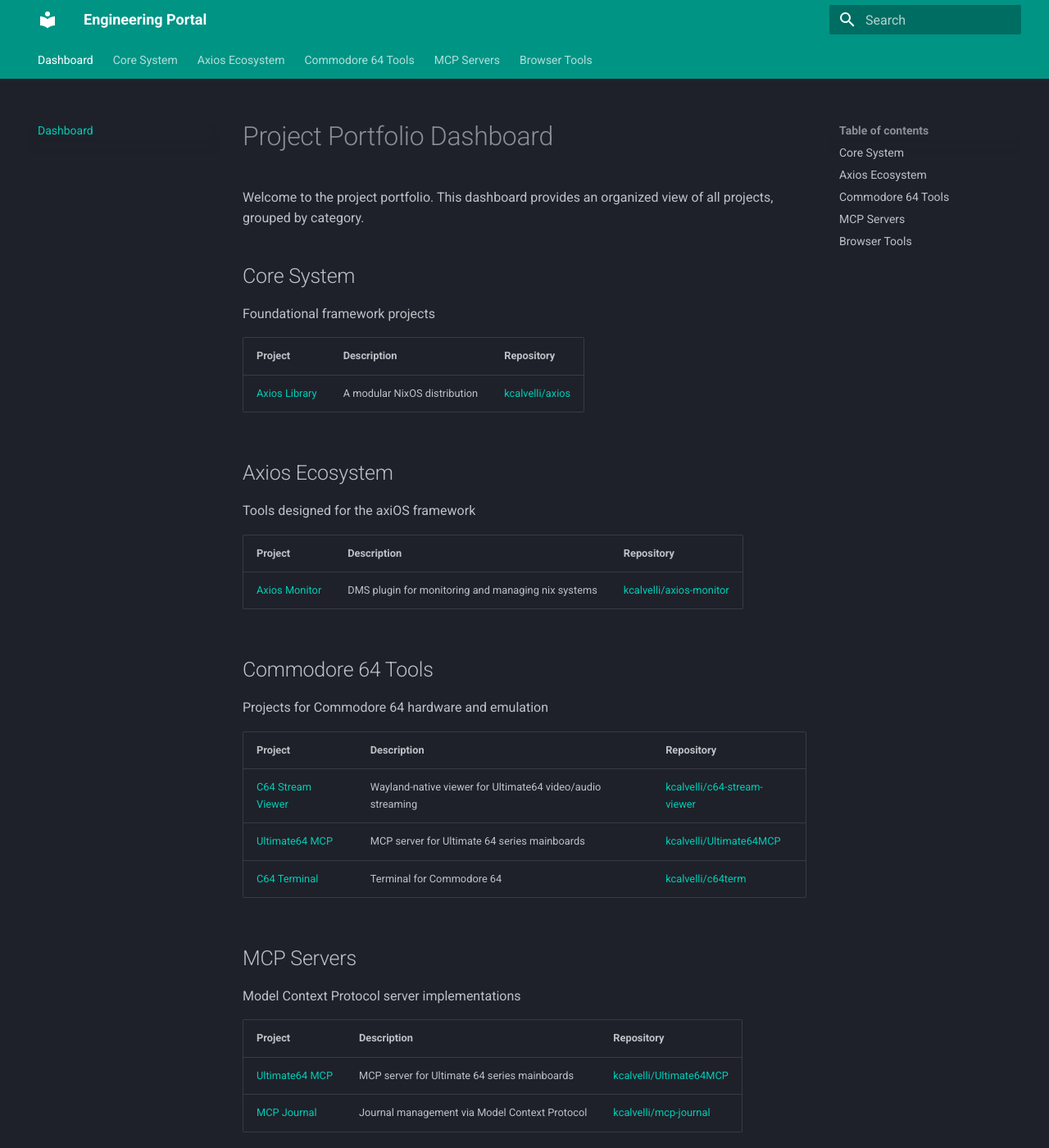
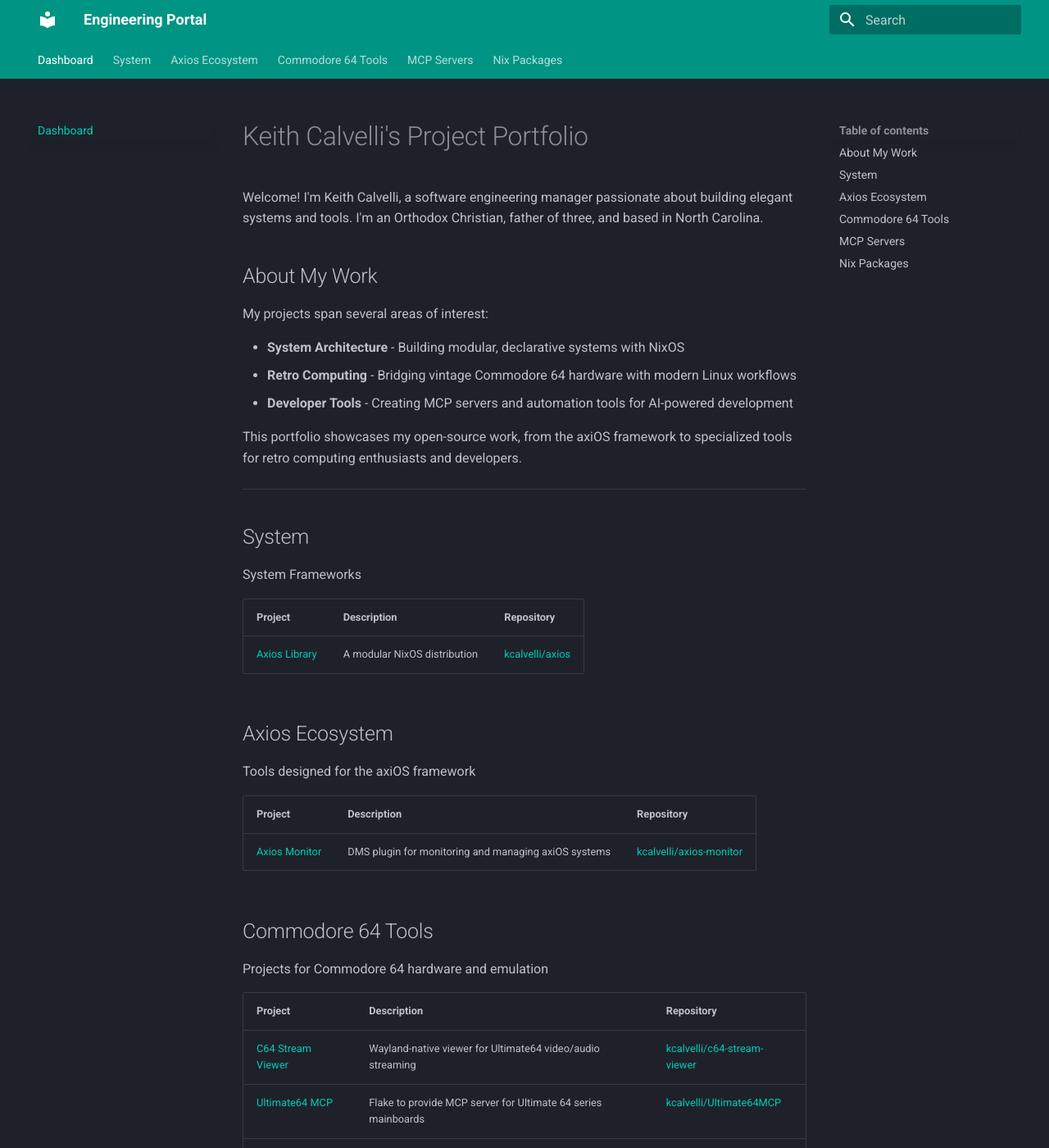
Before and after one commit to kcalvelli/kcalvelli-portal, an MkDocs documentation site: the page built from docs/index.md, in a window 1280 px wide and 1400 px high. Shown: the whole window at 82% size. Built offline with MkDocs 1.6.1 and Material for MkDocs 9.7.7, drawn with Linux system fonts in a browser that asks for light colours; some of the changed text lies outside the part shown.

Commit message:
Personalize portfolio and refine tag categorization
Add personal bio to index.md introducing Keith Calvelli as software engineering manager, Orthodox Christian, father of three, based in North Carolina. Refine tag structure by renaming "core" to "os", moving brave-browser-previews under "pkgs" tag, and updating project descriptions for clarity. Remove duplicate navigation entries.

Co-Authored-By: Claude Sonnet 4.5 <noreply@anthropic.com>

```diff
--- a/docs/index.md
+++ b/docs/index.md
@@ -1,10 +1,22 @@
-# Project Portfolio Dashboard
+# Keith Calvelli's Project Portfolio
 
-Welcome to the project portfolio. This dashboard provides an organized view of all projects, grouped by category.
+Welcome! I'm Keith Calvelli, a software engineering manager passionate about building elegant systems and tools. I'm an Orthodox Christian, father of three, and based in North Carolina.
 
-## Core System
+## About My Work
 
-Foundational framework projects
+My projects span several areas of interest:
+
+- **System Architecture** - Building modular, declarative systems with NixOS
+- **Retro Computing** - Bridging vintage Commodore 64 hardware with modern Linux workflows
+- **Developer Tools** - Creating MCP servers and automation tools for AI-powered development
+
+This portfolio showcases my open-source work, from the axiOS framework to specialized tools for retro computing enthusiasts and developers.
+
+---
+
+## System
+
+System Frameworks
 
 | Project | Description | Repository |
 |---------|-------------|------------|
@@ -16,7 +28,7 @@ Tools designed for the axiOS framework
 
 | Project | Description | Repository |
 |---------|-------------|------------|
-| [Axios Monitor](axios-monitor.md) | DMS plugin for monitoring and managing nix systems | [kcalvelli/axios-monitor](https://github.com/kcalvelli/axios-monitor) |
+| [Axios Monitor](axios-monitor.md) | DMS plugin for monitoring and managing axiOS systems | [kcalvelli/axios-monitor](https://github.com/kcalvelli/axios-monitor) |
 
 ## Commodore 64 Tools
 
@@ -25,7 +37,7 @@ Projects for Commodore 64 hardware and emulation
 | Project | Description | Repository |
 |---------|-------------|------------|
 | [C64 Stream Viewer](c64-stream-viewer.md) | Wayland-native viewer for Ultimate64 video/audio streaming | [kcalvelli/c64-stream-viewer](https://github.com/kcalvelli/c64-stream-viewer) |
-| [Ultimate64 MCP](Ultimate64MCP.md) | MCP server for Ultimate 64 series mainboards | [kcalvelli/Ultimate64MCP](https://github.com/kcalvelli/Ultimate64MCP) |
+| [Ultimate64 MCP](Ultimate64MCP.md) | Flake to provide MCP server for Ultimate 64 series mainboards | [kcalvelli/Ultimate64MCP](https://github.com/kcalvelli/Ultimate64MCP) |
 | [C64 Terminal](c64term.md) | Terminal for Commodore 64 | [kcalvelli/c64term](https://github.com/kcalvelli/c64term) |
 
 ## MCP Servers
@@ -34,13 +46,12 @@ Model Context Protocol server implementations
 
 | Project | Description | Repository |
 |---------|-------------|------------|
-| [Ultimate64 MCP](Ultimate64MCP.md) | MCP server for Ultimate 64 series mainboards | [kcalvelli/Ultimate64MCP](https://github.com/kcalvelli/Ultimate64MCP) |
 | [MCP Journal](mcp-journal.md) | Journal management via Model Context Protocol | [kcalvelli/mcp-journal](https://github.com/kcalvelli/mcp-journal) |
 
-## Browser Tools
+## Nix Packages
 
-Browser extensions and web tools
+Flakes to provide packages not included in nixpkgs
 
 | Project | Description | Repository |
 |---------|-------------|------------|
-| [Brave Previews](brave-browser-previews.md) | Preview management extension for Brave Browser | [kcalvelli/brave-browser-previews](https://github.com/kcalvelli/brave-browser-previews) |
+| [Brave Previews](brave-browser-previews.md) | Nightly and Beta builds of Brave Browser with preview features | [kcalvelli/brave-browser-previews](https://github.com/kcalvelli/brave-browser-previews) |
--- a/mkdocs.yml
+++ b/mkdocs.yml
@@ -15,7 +15,7 @@ markdown_extensions:
           format: !!python/name:pymdownx.superfences.fence_code_format
 nav:
   - Dashboard: index.md
-  - Core System:
+  - System:
       - Axios Library: axios.md
   - Axios Ecosystem:
       - Axios Monitor: axios-monitor.md
@@ -24,7 +24,6 @@ nav:
       - Ultimate64 MCP: Ultimate64MCP.md
       - C64 Terminal: c64term.md
   - MCP Servers:
-      - Ultimate64 MCP: Ultimate64MCP.md
       - MCP Journal: mcp-journal.md
-  - Browser Tools:
+  - Nix Packages:
       - Brave Previews: brave-browser-previews.md
```
Also changed, not shown: docs/Ultimate64MCP.md (+1 -1 lines), docs/axios-monitor.md (+1 -1 lines), docs/brave-browser-previews.md (+1 -1 lines), projects.json (+12 -12 lines).
